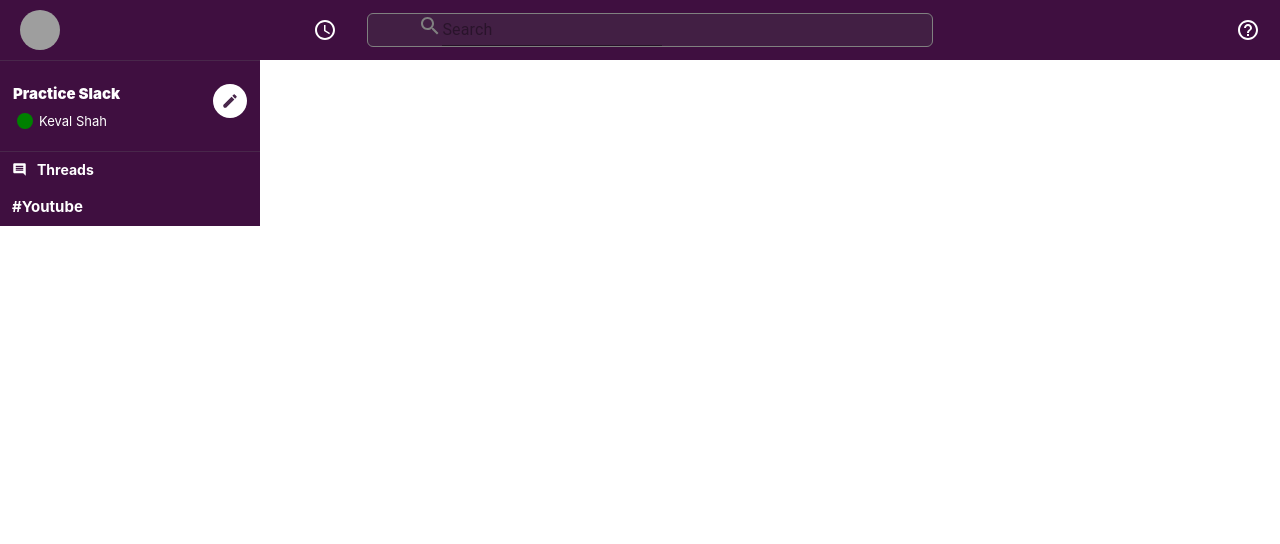
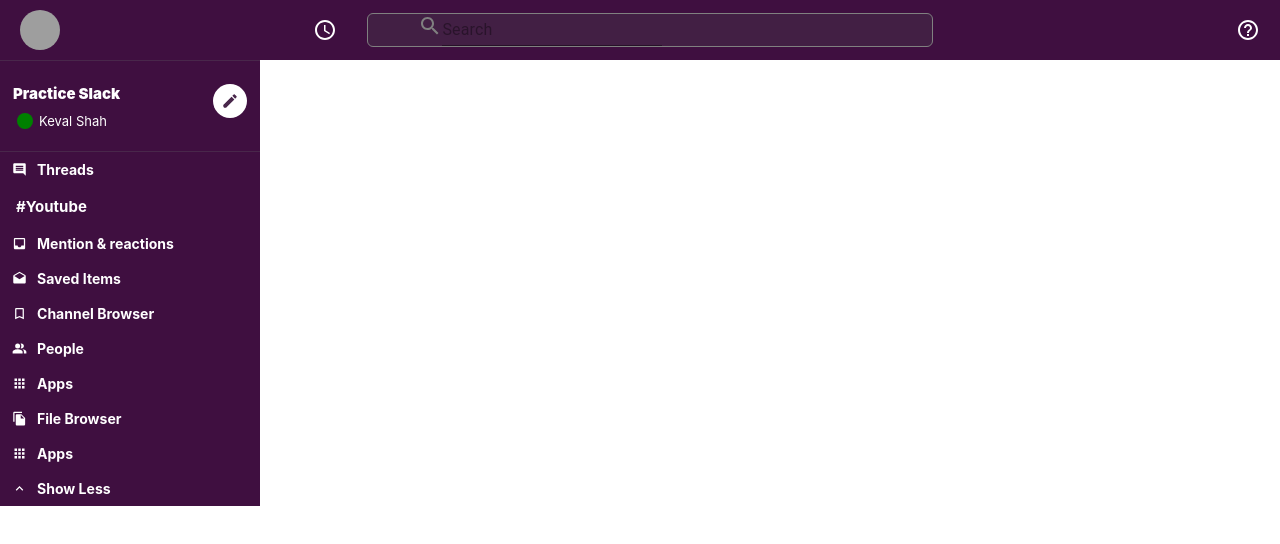
Before and after one commit to keval718/Slack-Clone, a React (Create React App) app: page / in a window 1280 px wide. Shown: the top 544 px of the page. Built offline with nearby package versions, Linux system fonts and the light colour scheme; grey boxes are pictures that could not be loaded.

Commit message:
Icons added

```diff
--- a/src/Components/SideBarOption.css
+++ b/src/Components/SideBarOption.css
@@ -15,8 +15,12 @@
 }
 .sidebarOption_channel{
     padding: 10px 0;
+    align-items: center;
+    padding-left: 2px;
+    margin-left: 2px;
 }
 .sidebarOption_hash{
     padding: 10px;
     font-size: 15px !important;
+
 }
--- a/src/Components/Sidebar.js
+++ b/src/Components/Sidebar.js
@@ -4,6 +4,13 @@
 import FiberManualRecordIcon from '@material-ui/icons/FiberManualRecord';
 import SidebarOption from "./SidebarOption";
 import InsertCommentIcon from '@material-ui/icons/InsertComment';
+import InboxIcon from '@material-ui/icons/Inbox';
+import DraftsIcon from '@material-ui/icons/Drafts';
+import BookmarkBorderIcon from '@material-ui/icons/BookmarkBorder';
+import PeopleAltIcon from '@material-ui/icons/PeopleAlt';
+import AppsIcon from '@material-ui/icons/Apps';
+import FileCopyIcon from '@material-ui/icons/FileCopy';
+import ExpandLessIcon from '@material-ui/icons/ExpandLess';
 
 function Sidebar() {
     return (
@@ -23,6 +30,16 @@
             </div>
             <SidebarOption Icon={InsertCommentIcon} title="Threads" />
             <SidebarOption title="Youtube" />
+            <SidebarOption Icon={InboxIcon} title="Mention & reactions" />
+            <SidebarOption Icon={DraftsIcon} title="Saved Items" />
+            <SidebarOption Icon={BookmarkBorderIcon} title="Channel Browser" />
+            <SidebarOption Icon={PeopleAltIcon} title="People" />
+            <SidebarOption Icon={AppsIcon} title="Apps" />
+            <SidebarOption Icon={FileCopyIcon} title="File Browser" />
+            <SidebarOption Icon={AppsIcon} title="Apps" />
+            <SidebarOption Icon={ExpandLessIcon} title="Show Less" />
+
+
         </div>
     )
 }
```
